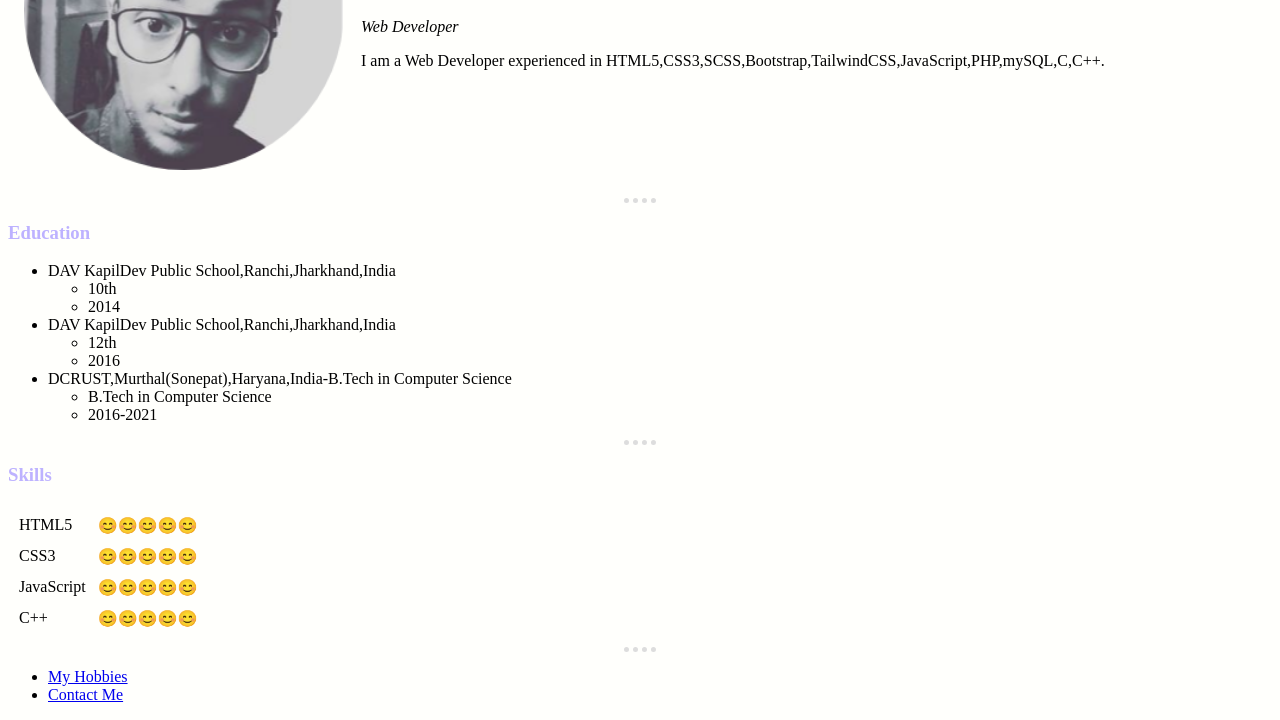
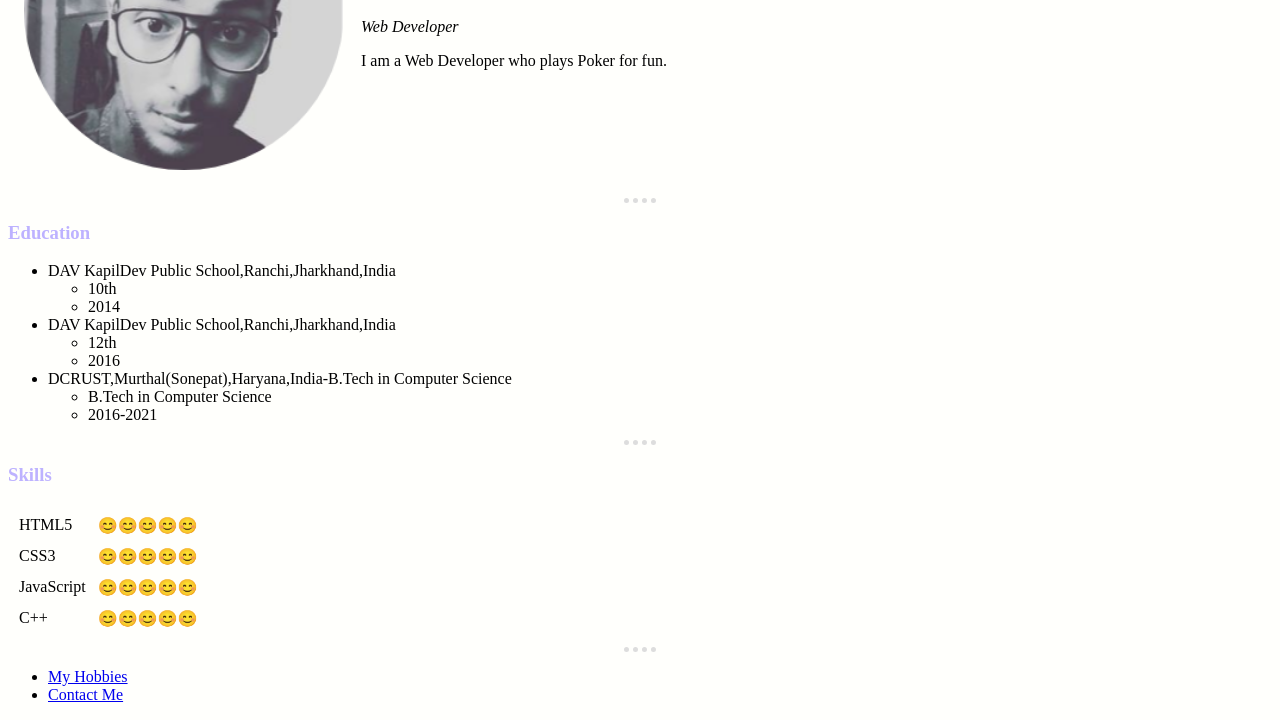
Before and after one commit to IJustWannaLearnSomething/cv, a plain HTML site: page index.html in a window 1280 px wide. Shown: the part 174-894 px from the top of the page. Drawn offline with Linux system fonts and the light colour scheme.

Commit message:
Update index.html
practiced debugging assessment of Angela Yu's course

```diff
--- a/index.html
+++ b/index.html
@@ -14,7 +14,7 @@
       <td> <img src="images\meraPhotu.PNG" height="320px" width="320px" alt="image"> </td>
       <td> <h1>Sanskar</h1>
       <p> <em>Web Developer</em> </p>
-      <p>I am a Web Developer experienced in HTML5,CSS3,SCSS,Bootstrap,TailwindCSS,JavaScript,PHP,mySQL,C,C++.</p> </td>
+      <p>I am a Web Developer who plays Poker for fun.</p></td>
     </tr>
   </table>
 
```
